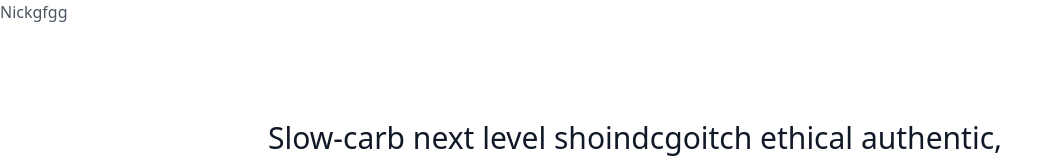
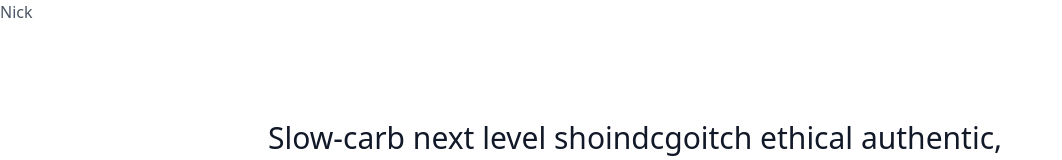
Before and after one commit to NickGofman/Active-Stage, a React (Create React App) app: page / in a window 1280 px wide. Shown: the top 160 px of the page, without its empty margins (0-1062 px from the left). Built offline with nearby package versions, Linux system fonts and the light colour scheme.

Commit message:
first commit

```diff
--- a/src/App.js
+++ b/src/App.js
@@ -2,7 +2,7 @@
 function App() {
   return (
     <section class="text-gray-600 body-font">
-      <h1>Nickgfgg</h1>
+      <h1>Nick</h1>
 
       <div class="container px-5 py-24 mx-auto flex flex-col items-center">
         <div class="lg:w-3/5 md:w-1/2 md:pr-16 lg:pr-0 pr-0">
```
